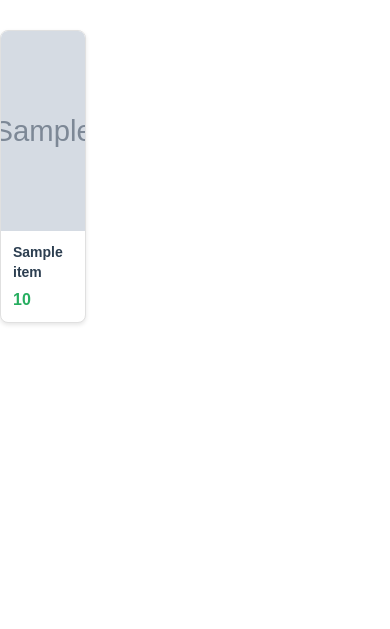
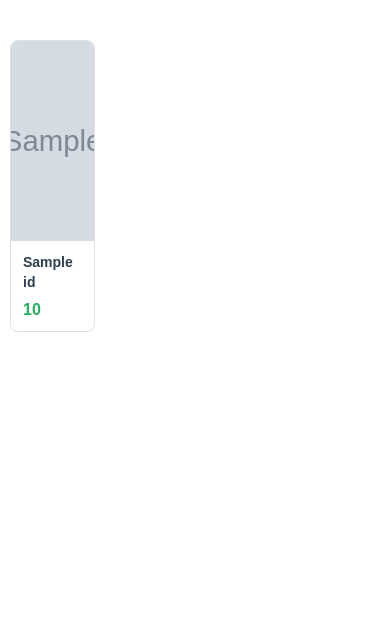
Before and after one commit to Kirirto-kun/collage, a Python web app: template templates/outfit.html in a window 390 px wide. Shown: the part 76-705 px from the top of the page. Run offline with Jinja, Linux system fonts and the light colour scheme; the template is opened without the code that fills it: most values are stand-ins (such as "Sample title", 1, 10 or a date in 2020); grey boxes marked "Sample" are stand-in pictures.

Commit message:
Refactor PDF generation process to improve performance and error handling. Implemented threading for non-blocking PDF creation and email sending. Updated Dockerfile for dependency correction and enhanced README with detailed setup instructions. Modified HTML template structure for better layout and responsiveness.

```diff
--- a/requirements.txt
+++ b/requirements.txt
@@ -3,6 +3,7 @@
 pydantic==2.5.0
 pydantic[email]==2.5.0
 jinja2==3.1.2
-weasyprint==60.1
+weasyprint==62.3
+Pillow>=10.0.0
 python-dotenv==1.0.0
 python-multipart==0.0.6
--- a/templates/outfit.html
+++ b/templates/outfit.html
@@ -50,11 +50,15 @@
         }
 
         .items-grid {
-            display: grid;
-            grid-template-columns: repeat(4, 1fr);
-            grid-template-rows: repeat(2, 1fr);
-            gap: 15px;
-            min-height: 600px;
+            display: table;
+            width: 100%;
+            table-layout: fixed;
+            border-collapse: separate;
+            border-spacing: 10px;
+        }
+
+        .items-row {
+            display: table-row;
         }
 
         .item-card {
@@ -62,10 +66,9 @@
             border-radius: 8px;
             overflow: hidden;
             background: white;
-            box-shadow: 0 2px 4px rgba(0,0,0,0.1);
-            display: flex;
-            flex-direction: column;
-            transition: transform 0.2s;
+            display: table-cell;
+            vertical-align: top;
+            width: 25%;
         }
 
         .item-image-container {
@@ -73,24 +76,18 @@
             height: 200px;
             overflow: hidden;
             background: #f5f5f5;
-            display: flex;
-            align-items: center;
-            justify-content: center;
+            text-align: center;
         }
 
         .item-image {
             width: 100%;
-            height: 100%;
+            height: 200px;
             object-fit: cover;
             cursor: pointer;
         }
 
         .item-info {
             padding: 12px;
-            flex-grow: 1;
-            display: flex;
-            flex-direction: column;
-            justify-content: space-between;
         }
 
         .item-name {
@@ -100,17 +97,16 @@
             margin-bottom: 8px;
             line-height: 1.4;
             min-height: 40px;
-            display: -webkit-box;
-            -webkit-line-clamp: 2;
-            -webkit-box-orient: vertical;
             overflow: hidden;
+            text-overflow: ellipsis;
+            display: block;
         }
 
         .item-price {
             font-size: 16px;
             font-weight: bold;
             color: #27ae60;
-            margin-top: auto;
+            margin-top: 8px;
         }
 
         .item-link {
@@ -135,9 +131,14 @@
 
     {% for page_items in pages %}
     <div class="page">
-        <div class="items-grid">
-            {% for item in page_items %}
-            <div class="item-card">
+        <table class="items-grid">
+            {% for row in range(0, page_items|length, 4) %}
+            <tr class="items-row">
+                {% for col in range(4) %}
+                    {% set index = row + col %}
+                    {% if index < page_items|length %}
+                        {% set item = page_items[index] %}
+                        <td class="item-card">
                             <a href="{{ item.link }}" class="item-link" target="_blank">
                                 <div class="item-image-container">
                                     <img src="{{ item.image_url }}" alt="{{ item.name }}" class="item-image" />
@@ -147,14 +148,14 @@
                                     <div class="item-price">{{ item.price }}</div>
                                 </div>
                             </a>
-            </div>
+                        </td>
+                    {% else %}
+                        <td class="item-card" style="visibility: hidden;">&nbsp;</td>
+                    {% endif %}
                 {% endfor %}
-
-            {# Заполняем пустые места, если товаров меньше 8 #}
-            {% for i in range(8 - page_items|length) %}
-            <div class="item-card" style="visibility: hidden;"></div>
+            </tr>
             {% endfor %}
-        </div>
+        </table>
     </div>
     {% endfor %}
 </body>
```
Also changed, not shown: main.py (+134 -13 lines), README.md, 1 other file. Lines whose indentation alone changed are shown as unchanged.
